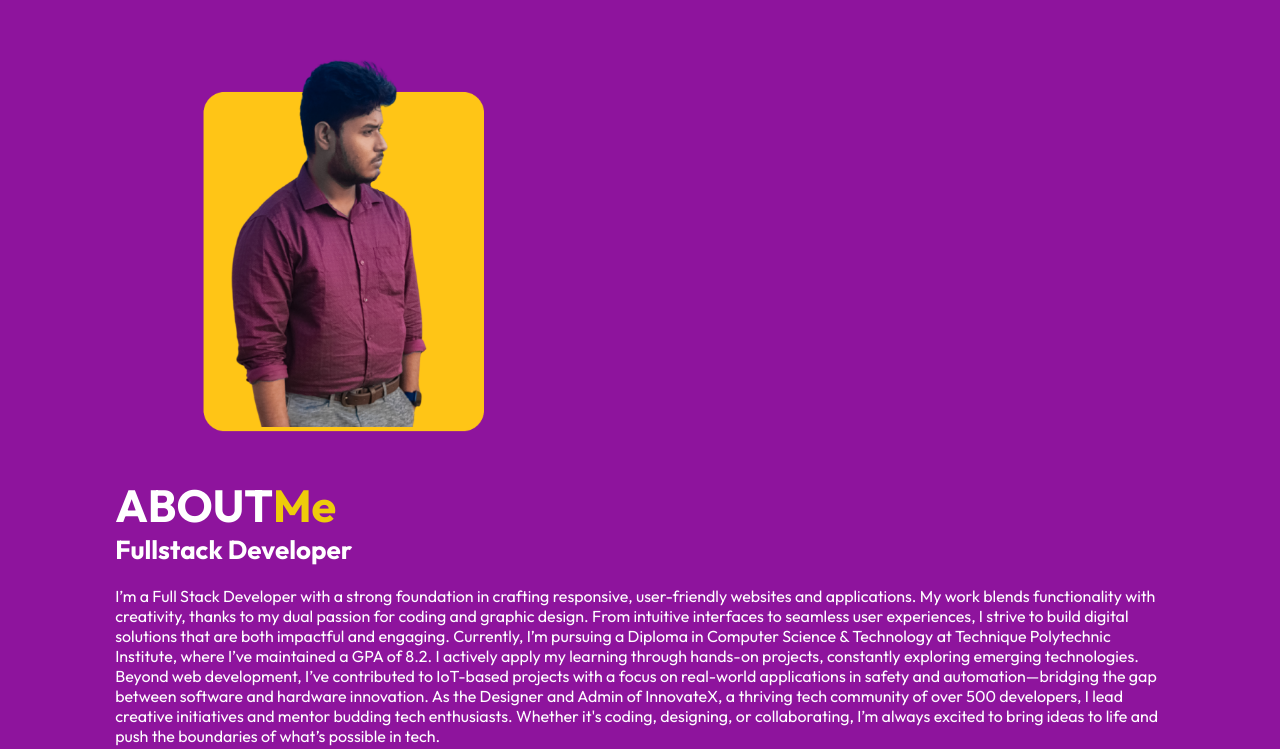
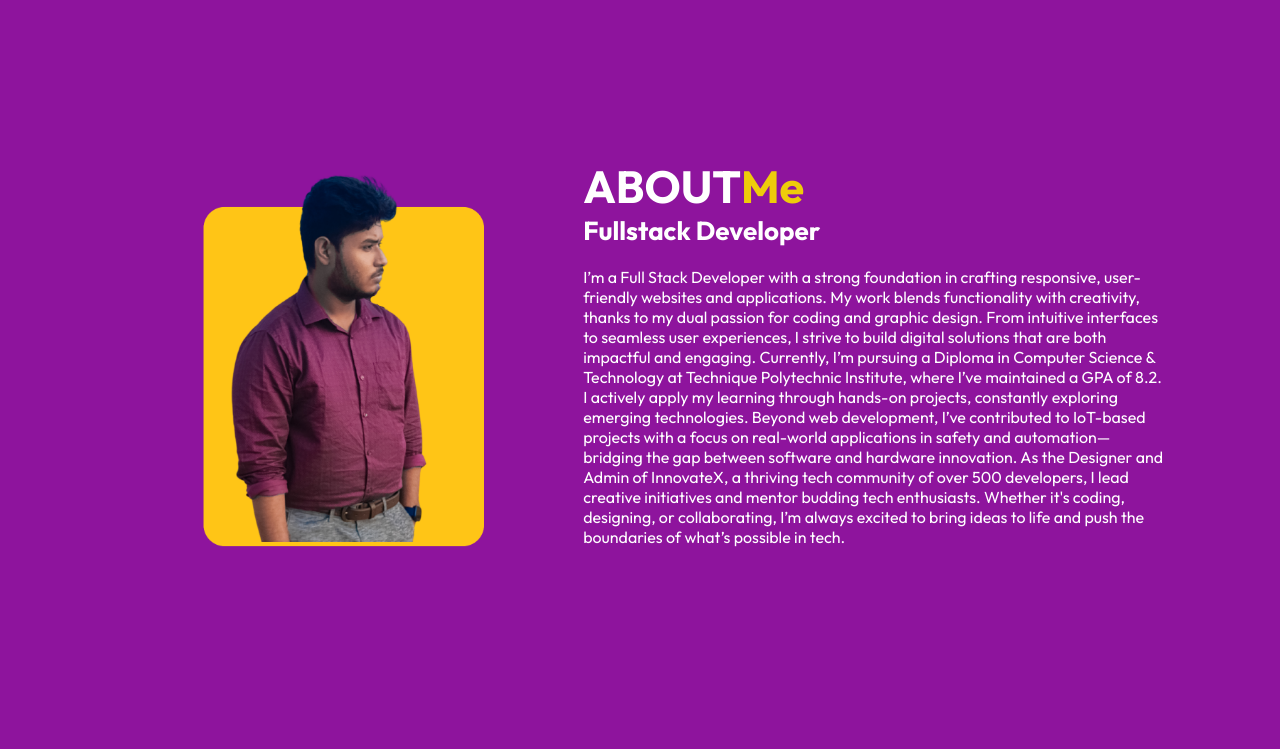
Before and after one commit to sayan-das940/My-Portfolio, a plain HTML site: page index.html in a window 1280 px wide. Shown: the part 872-1621 px from the top of the page. After the commit the page ends 1600 px from the top, so only its background shows below. Drawn offline with nearby package versions, Linux system fonts and the light colour scheme.

Commit message:
update style.css

```diff
--- a/style.css
+++ b/style.css
@@ -152,7 +152,7 @@ span{
 }
 
 .about{
-    dsiplay: flex;
+    display: flex;
     justify-content: center;
     align-items: center;
     gap: 2rem;
```
